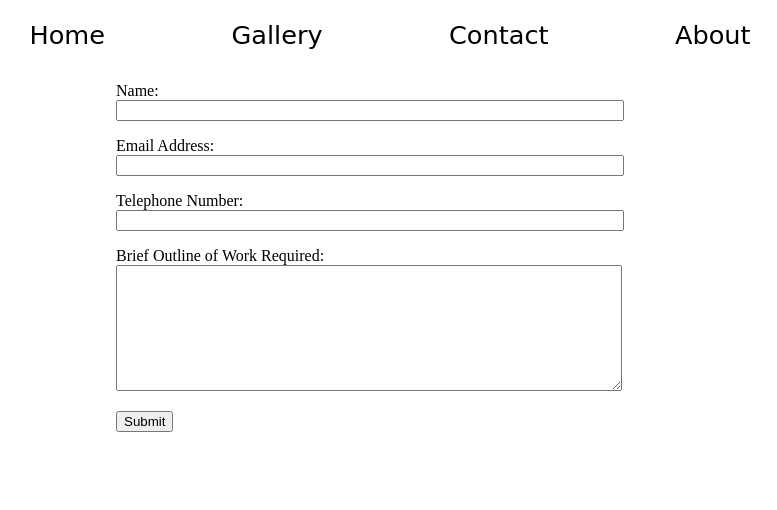
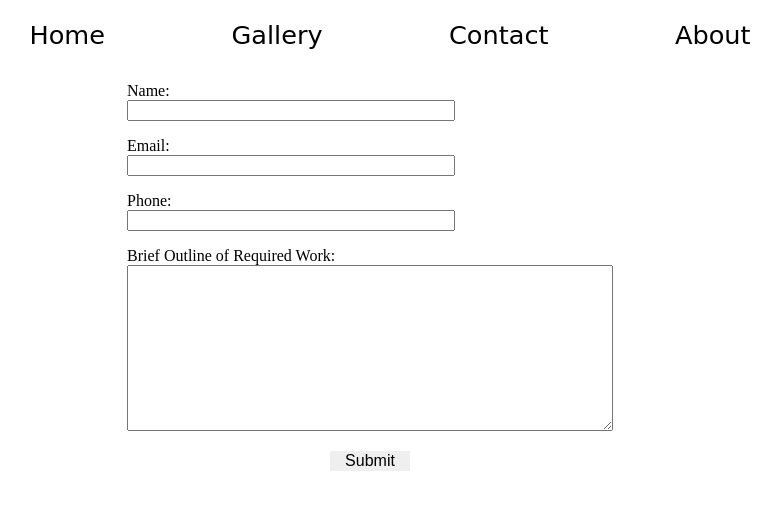
Before and after one commit to chappyhova/ShaunBanks, a plain HTML site: page contact.html in a window 1280 px wide. Shown: the part 274-784 px from the top of the page, without its empty margins (270-1047 px from the left). Drawn offline with nearby package versions, Linux system fonts and the light colour scheme; a web font is replaced by a local one.

Commit message:
Workspace changing, AGAIN

```diff
--- a/contact.html
+++ b/contact.html
@@ -6,6 +6,9 @@
         <!-- Importing Fonts -->
         <link href="https://fonts.googleapis.com/css?family=Supermercado+One" rel="stylesheet">
         <h1><a href="index.html"><img src="images/sblogo.png"></a></h1>
+        <script type="text/javascript" src="http://ajax.googleapis.com/ajax/libs/jquery/1.4.2/jquery.min.js?ver=3.0.1"></script>
+        <script type="text/javascript" src="js/submit-form.js"></script>
+
     </head>
     <body>
         <ul>
@@ -14,24 +17,15 @@
             <li><a href="contact.html">Contact</a></li>
             <li><a href="about.html">About</a></li>
         </ul>
-        <div class="form">
-            <form action="contact.html">
-                <p>Name: </br>
-                    <input type="text" name="name" maxlength="30"/>
-                </p>
-                <p>Email Address: </br>
-                    <input type="text" name="email" maxlength="50"/>
-                </p>
-                <p>Telephone Number: </br>
-                    <input type="text" name="phoneNumber" maxlength="16"/>
-                </p>
-                <p>Brief Outline of Work Required: </br>
-                    <textarea name="description" cols="60" rows="8">
-                </textarea>
-                </p>
-                <input type="submit" name="submit" value="Submit"/>
-            </form>
-        </div>
-
+        <form method="post" id="contact">
+            <div class="contact_form" id="main">
+                <p>Name:</br><input type="text" id="name" name="name" /></p>
+                <p>Email:</br><input type="text" id="email" name="email" /></p>
+                <p>Phone:</br><input type="text" id="phoneNumber" name="phoneNumber" /></p>
+                <p>Brief Outline of Required Work:</br><textarea name="workDescription" id="workDescription"></textarea></p>
+                <input type="submit" id="submit" value="Submit"/>
+            </div>
+        </form>
+        <script src="js/submit-event.js"></script>
     </body>
 </html>
--- a/css/gui.css
+++ b/css/gui.css
@@ -2,9 +2,6 @@ body {
     text-align: center
 }
 
-body * > {
-    text-align: left;
-}
 li {
     display: inline;
     padding: 5%;
@@ -29,22 +26,26 @@ div.container img {
 
 }
 
-div.form {
-    display: block;
-    text-align: center;
-}
 
-form {
-    display: inline-block;
-    margin-left: auto;
-    margin-right: auto;
+#contact {
+    display: table;
+    margin: 0 auto;
     text-align: left;
 }
 
-textarea {
-    width: 500px;
+input {
+    width: 20rem;
 }
 
-input[type="text"] {
-    width: 500px;
+textarea {
+    width: 30rem;
+    height: 10rem;
 }
+
+#submit {
+    display: block;
+    margin: 0 auto;
+    width: 5rem;
+    border: 0.1rem;
+    font-size: 1rem;
+}
```
Also changed, not shown: js/submit-event.js (added, +11 -0 lines), 1 other file.
